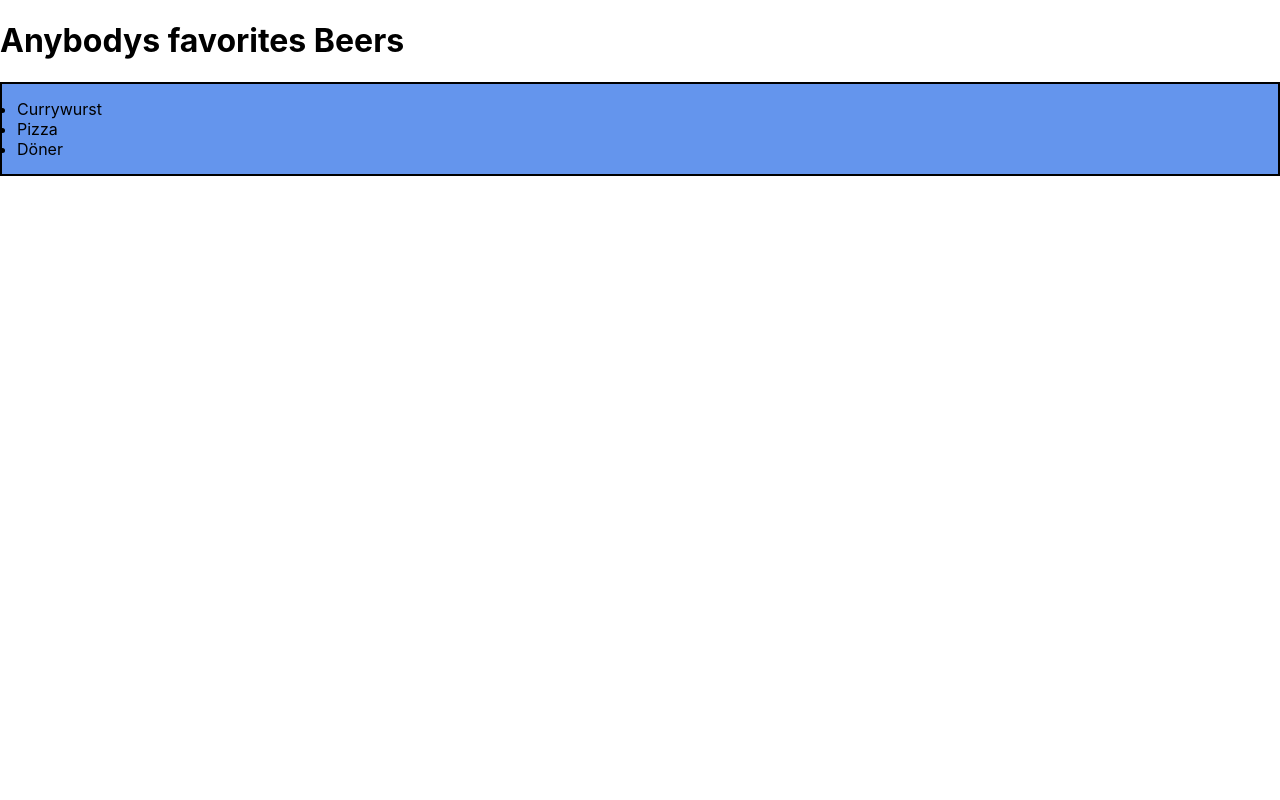
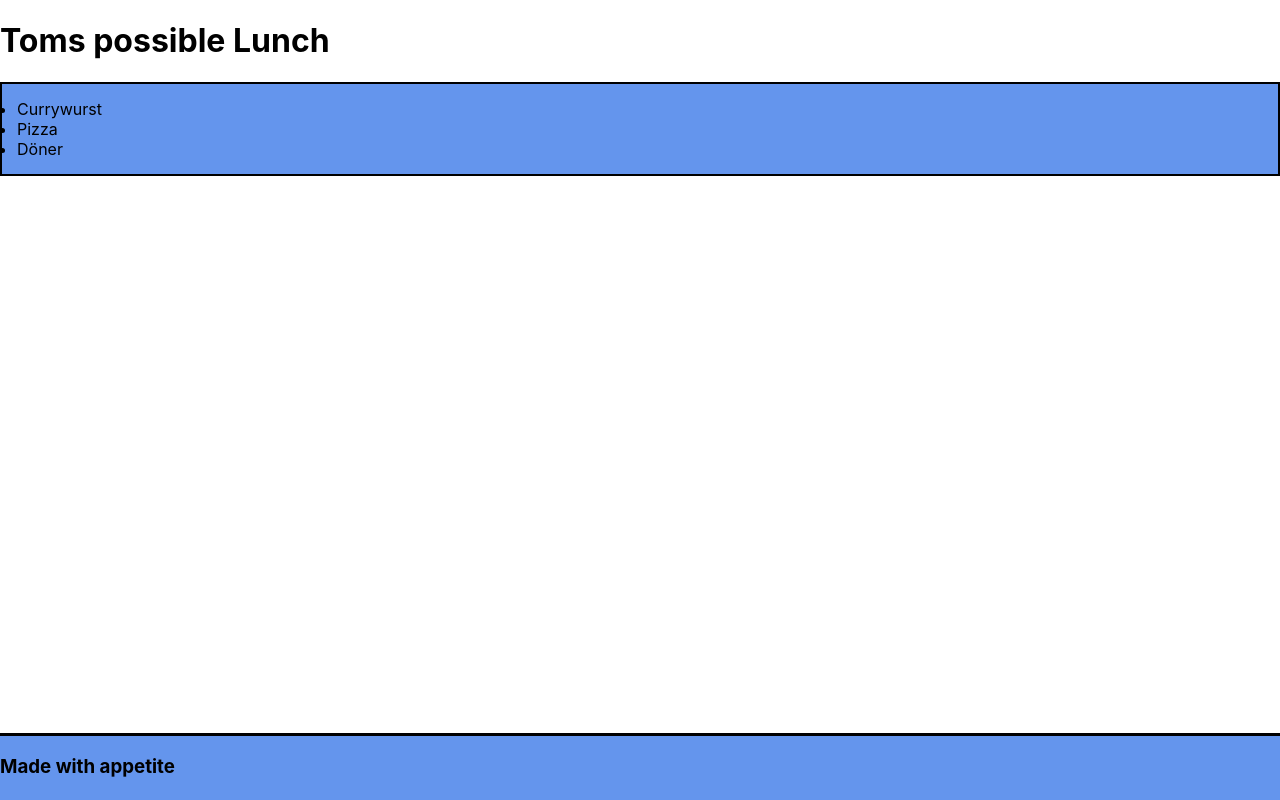
Before and after one commit to tomtaenzer/react-intro-week6, a React (Create React App) app: page / in a window 1280 px wide. Built offline with nearby package versions, Linux system fonts and the light colour scheme.

Commit message:
Add Footer

```diff
--- a/src/App.js
+++ b/src/App.js
@@ -1,19 +1,22 @@
 import React from 'react';
 import Header from "./components/Header";
 import List from "./components/List";
-
+import Footer from "./components/Footer";
+import Main from "./components/Main";
 const beers = ["lauwarmes Dortmunder Union", "Päffgen", "Andechser Hell"];
 
 const fastFood = ["Currywurst", "Pizza", "Döner"];
 
 
-function App() {
+export default function App() {
   return (
     <div className="App">
-      <Header />
-      <List items={fastFood} />
+      <Header>Toms possible Lunch</Header>
+        <Main>
+            <List items={fastFood} />
+        </Main>
+      <Footer>Made with appetite</Footer>
     </div>
+
   );
 }
-
-export default App;
--- /dev/null
+++ b/src/components/Footer.css
@@ -0,0 +1,9 @@
+.Footer{
+    position: fixed;
+    left: 0px;
+    bottom: 0px;
+    height: 64px;
+    width: 100%;
+    background: cornflowerblue;
+    border-top: 3px solid black;
+}
--- /dev/null
+++ b/src/components/Footer.js
@@ -0,0 +1,13 @@
+import React from 'react';
+import './Footer.css'
+
+
+export default function Footer(props){
+    return (
+        <footer className="Footer">
+            <h3>
+                {props.children}
+            </h3>
+        </footer>
+    )
+}
--- a/src/components/Header.js
+++ b/src/components/Header.js
@@ -1,10 +1,10 @@
 import React from 'react';
 
-export default function Header(){
+export default function Header(props){
     return (
         <header>
             <h1>
-                Anybodys favorites Beers
+                {props.children}
             </h1>
         </header>
     )
--- /dev/null
+++ b/src/components/Main.js
@@ -0,0 +1,12 @@
+import React from 'react';
+import './Main.css'
+
+
+export default function Main(props){
+    return (
+        <main className="Main">
+            {props.children}
+
+        </main>
+    )
+}
```
Also changed, not shown: src/components/Main.css (added).
